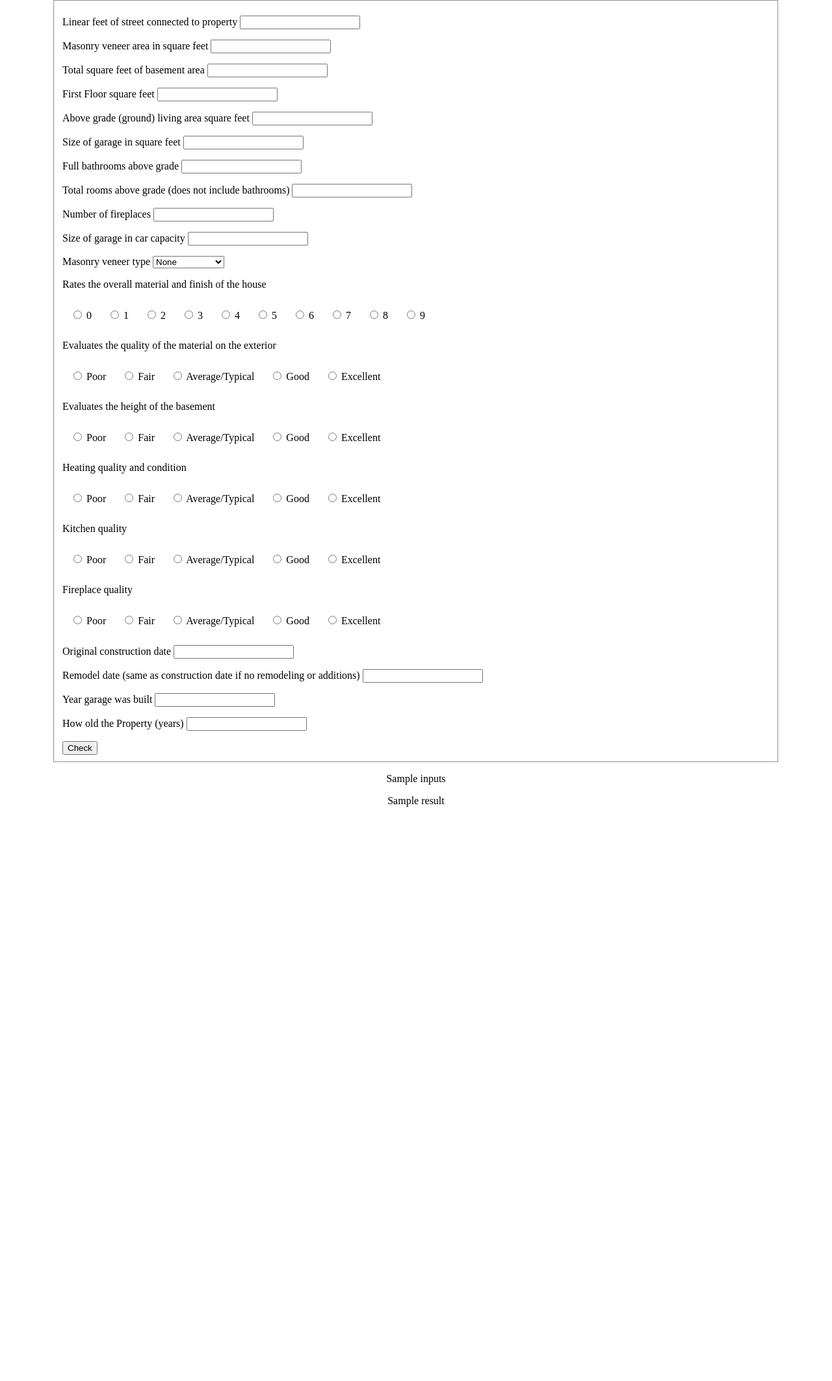
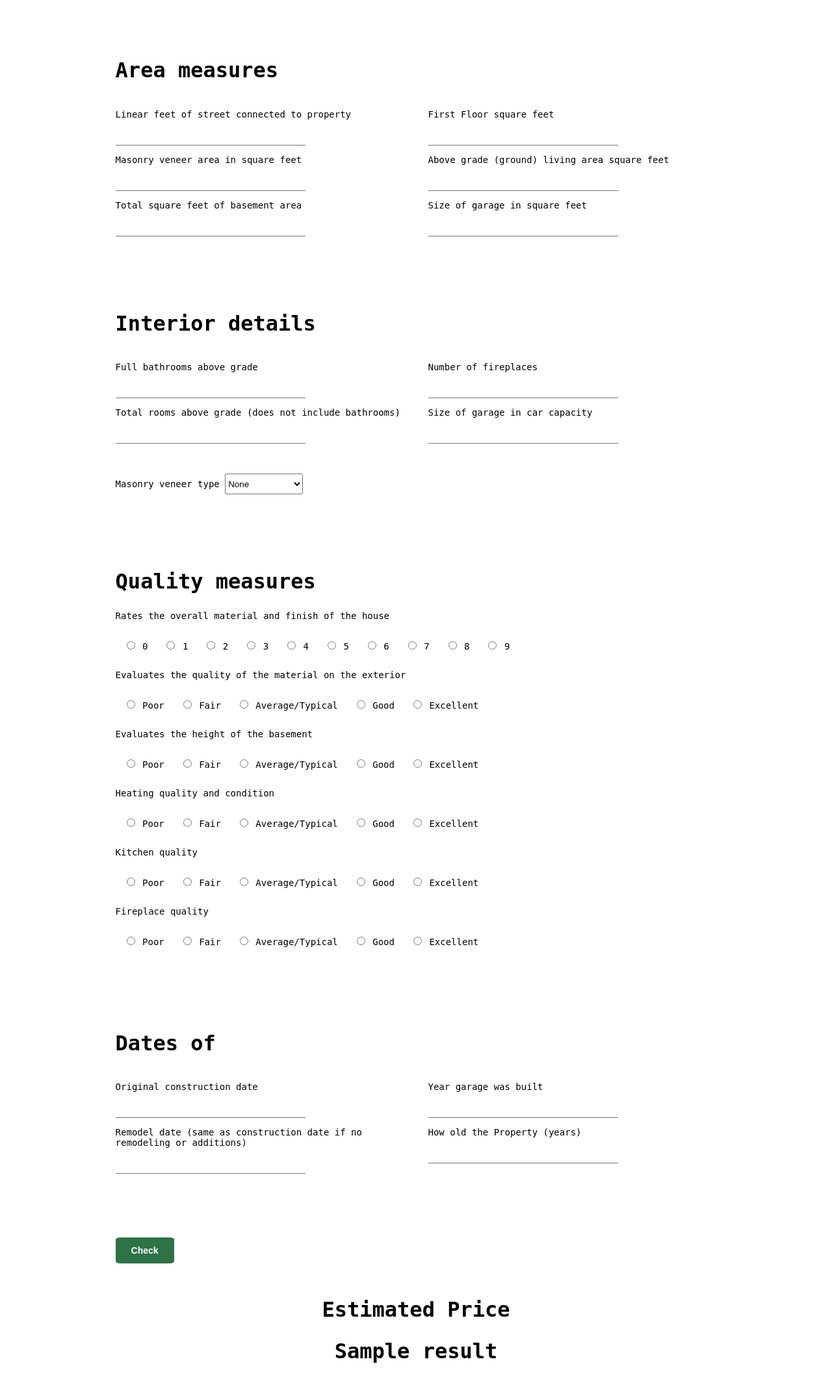
Before and after one commit to ashen007/Housing-Sale-Price-analysis, a Flask app: template webapp/template/index.html in a window 1280 px wide. Shown: the whole page at 65% size. Before the commit the page ends 1242 px from the top, so only its background shows below. Run offline with Flask 2, Linux system fonts and the light colour scheme; the template is opened without the code that fills it: most values are stand-ins (such as "Sample title", 1, 10 or a date in 2020); parts of the project's set-up code (start-up, migrations or seed data) failed here and were passed over.

Commit message:
change form structure patch-2

```diff
--- a/webapp/app.py
+++ b/webapp/app.py
@@ -26,7 +26,7 @@ def main():
         inputs = np.power(inputs, 1 / 5)
         result = np.power(model.predict(inputs), 5)
 
-        return flask.render_template('index.html', result=result, )
+        return flask.render_template('index.html', result=round(result[0],2), )
 
 
 if __name__ == '__main__':
--- a/webapp/static/css/stylesheet.css
+++ b/webapp/static/css/stylesheet.css
@@ -2,6 +2,10 @@ body {
     margin: 0;
     padding: 0;
     border: 0;
+    width: 100%;
+    font-family: monospace;
+    font-size: 14px;
+    font-weight: 500;
 }
 
 ul {
@@ -19,4 +23,67 @@ li {
 fieldset {
     width: 85%;
     margin: 0 auto;
+    border: none;
 }
+
+h2 {
+    font-family: monospace;
+    font-size: 32px;
+    font-weight: bolder;
+}
+
+.wrapper {
+    width: 85%;
+    margin: 0 auto;
+    padding: 16px 0;
+}
+
+.column_1, .column_2 {
+    width: 48%;
+}
+
+fieldset > div {
+    width: 100%;
+    padding: 42px 0 0 0;
+    overflow: hidden;
+}
+
+.container {
+    display: flex;
+    justify-content: space-between;
+}
+
+input[type="number"] {
+    margin: 13px 0 0 0;
+    width: 65%;
+    height: 24px;
+    background-color: rgba(0, 0, 0, 0);
+    border-width: 0 0 1px 0;
+    transition-property: border-bottom-color;
+    transition-duration: 300ms;
+    transition-timing-function: linear;
+}
+
+input[type="number"]:focus {
+    padding: 0;
+    border-width: 0 0 2px 0;
+    border-color: #2D7345;
+    outline: none;
+    background: rgba(0, 0, 0, 0);
+}
+
+input[type="submit"], #next_page {
+    padding: 12px 24px;
+    font-size: 14px;
+    font-weight: bolder;
+    color: #ffffff;
+    background-color: #2D7345;
+    border: none;
+    border-radius: 8%;
+    margin: 10px 0 0 0;
+}
+
+select {
+    height: 32px;
+    width: 120px;
+}
--- a/webapp/template/index.html
+++ b/webapp/template/index.html
@@ -11,77 +11,91 @@
     <fieldset>
         <div id="measures">
             <div class="wrapper">
+                <h2>Area measures</h2>
+                <div class="container">
+                    <div class="column_1">
                         <p>
-                    <label for="LotFrontage"><span>Linear feet of street connected to property</span></label>
+                            <label for="LotFrontage"><span>Linear feet of street connected to property</span><br>
                                 <input type="number" id="LotFrontage" name="LotFrontage"><br>
-
+                            </label>
                         </p>
                         <p>
-                    <label for="MasVnrArea"><span>Masonry veneer area in square feet</span></label>
+                            <label for="MasVnrArea"><span>Masonry veneer area in square feet</span><br>
                                 <input type="number" id="MasVnrArea" name="MasVnrArea"><br>
-
+                            </label>
                         </p>
                         <p>
-                    <label for="TotalBsmtSF"><span>Total square feet of basement area</span></label>
+                            <label for="TotalBsmtSF"><span>Total square feet of basement area</span><br>
                                 <input type="number" id="TotalBsmtSF" name="TotalBsmtSF"><br>
-
+                            </label>
+                        </p>
+                    </div>
+                    <div class="column_2">
+                        <p>
+                            <label for="firstFlrSF"><span>First Floor square feet</span><br>
+                                <input type="number" id="firstFlrSF" name="firstFlrSF"><br>
+                            </label>
                         </p>
                         <p>
-                    <label for="firstFlrSF"><span>First Floor square feet</span></label>
-                    <input type="number" id="firstFlrSF" name="firstFlrSF"><br>
-
+                            <label for="GrLivArea"><span>Above grade (ground) living area square feet</span><br>
+                                <input type="number" id="GrLivArea" name="GrLivArea"><br>
+                            </label>
                         </p>
                         <p>
-                    <label for="GrLivArea"><span>Above grade (ground) living area square feet</span></label>
-                    <input type="number" id="GrLivArea" name="GrLivArea"><br>
-
+                            <label for="GarageArea"><span>Size of garage in square feet</span><br>
+                                <input type="number" id="GarageArea" name="GarageArea"><br>
+                            </label>
                         </p>
-                <p>
-                    <label for="GarageArea"><span>Size of garage in square feet</span></label>
-                    <input type="number" id="GarageArea" name="GarageArea"><br>
-
-                </p>
+                    </div>
+                </div>
             </div>
         </div>
 
         <div id="numberOfs">
             <div class="wrapper">
+                <h2>Interior details</h2>
+                <div class="container">
+                    <div class="column_1">
                         <p>
-                    <label for="FullBath"><span>Full bathrooms above grade</span></label>
+                            <label for="FullBath"><span>Full bathrooms above grade</span><br>
                                 <input type="number" id="FullBath" name="FullBath"><br>
-
+                            </label>
                         </p>
                         <p>
-                    <label for="TotRmsAbvGrd"><span>Total rooms above grade (does not include bathrooms)</span></label>
+                            <label for="TotRmsAbvGrd"><span>Total rooms above grade (does not include bathrooms)</span><br>
                                 <input type="number" id="TotRmsAbvGrd" name="TotRmsAbvGrd"><br>
-
+                            </label>
                         </p>
                         <p>
-                    <label for="Fireplaces"><span>Number of fireplaces</span></label>
-                    <input type="number" id="Fireplaces" name="Fireplaces"><br>
-
-                </p>
-                <p>
-                    <label for="GarageCars"><span>Size of garage in car capacity</span></label>
-                    <input type="number" id="GarageCars" name="GarageCars"><br>
-
-                </p>
-
-                <p>
-                    <label for="MasVnrType"><span>Masonry veneer type</span></label>
-                    <select id="MasVnrType" name="MasVnrType">
+                            <label for="MasVnrType"><span>Masonry veneer type</span>
+                                <select id="MasVnrType" name="MasVnrType" style="margin: 32px 0 0 0;">
                                     <option value="0.5917808219178082">None</option>
                                     <option value="0.3047945205479452">Brick Face</option>
                                     <option value="0.08767123287671233">Stone</option>
                                     <option value="0.010273972602739725">Brick Common</option>
                                 </select><br>
-
+                            </label>
                         </p>
+                    </div>
+                    <div class="column_2">
+                        <p>
+                            <label for="Fireplaces"><span>Number of fireplaces</span><br>
+                                <input type="number" id="Fireplaces" name="Fireplaces"><br>
+                            </label>
+                        </p>
+                        <p>
+                            <label for="GarageCars"><span>Size of garage in car capacity</span><br>
+                                <input type="number" id="GarageCars" name="GarageCars"><br>
+                            </label>
+                        </p>
+                    </div>
+                </div>
             </div>
         </div>
 
         <div id="quality">
             <div class="wrapper">
+                <h2>Quality measures</h2>
                 <label for="OverallQual"><span>Rates the overall material and finish of the house</span>
                     <ul id="OverallQual">
                         <li><label>
@@ -257,36 +271,47 @@
 
         <div id="dates">
             <div class="wrapper">
+                <h2>Dates of</h2>
+                <div class="container">
+                    <div class="column_1">
                         <p>
-                    <label for="YearBuilt"><span>Original construction date</span></label>
+                            <label for="YearBuilt"><span>Original construction date</span><br>
                                 <input type="number" id="YearBuilt" name="YearBuilt"><br>
-
+                            </label>
                         </p>
                         <p>
-                    <label for="YearRemodAdd"><span>Remodel date (same as construction date if no remodeling or additions)</span></label>
+                            <label for="YearRemodAdd"><span>Remodel date (same as construction date if no remodeling or additions)</span><br>
                                 <input type="number" id="YearRemodAdd" name="YearRemodAdd"><br>
-
+                            </label>
+                        </p>
+                    </div>
+                    <div class="column_2">
+                        <p>
+                            <label for="GarageYrBlt"><span>Year garage was built</span><br>
+                                <input type="number" id="GarageYrBlt" name="GarageYrBlt"><br>
+                            </label>
                         </p>
                         <p>
-                    <label for="GarageYrBlt"><span>Year garage was built</span></label>
-                    <input type="number" id="GarageYrBlt" name="GarageYrBlt"><br>
-
-                </p>
-                <p>
-                    <label for="Age"><span>How old the Property (years)</span></label>
+                            <label for="Age"><span>How old the Property (years)</span><br>
                                 <input type="number" id="Age" name="Age"><br>
-
+                            </label>
                         </p>
                     </div>
                 </div>
+            </div>
+        </div>
 
+        <div>
+            <div class="wrapper">
                 <input type="submit" value="Check">
+            </div>
+        </div>
     </fieldset>
 </form>
 
 <div class="result" align="center">
-    <p>{{inputs}}</p>
-    <p>{{result}}</p>
+    <h2>Estimated Price</h2>
+    <h2>{{result}}</h2>
 </div>
 
 </body>
```
Lines whose indentation alone changed are shown as unchanged.
